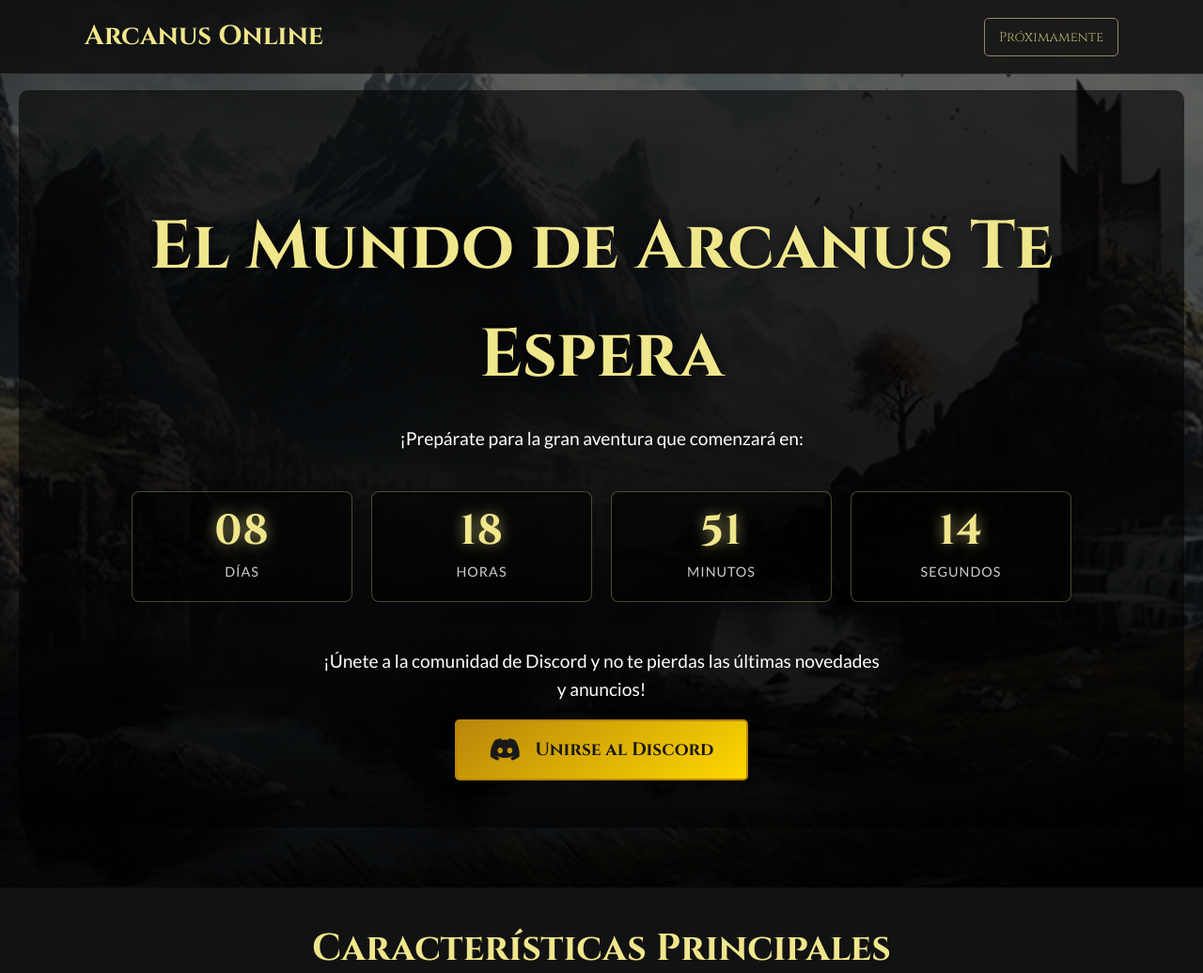
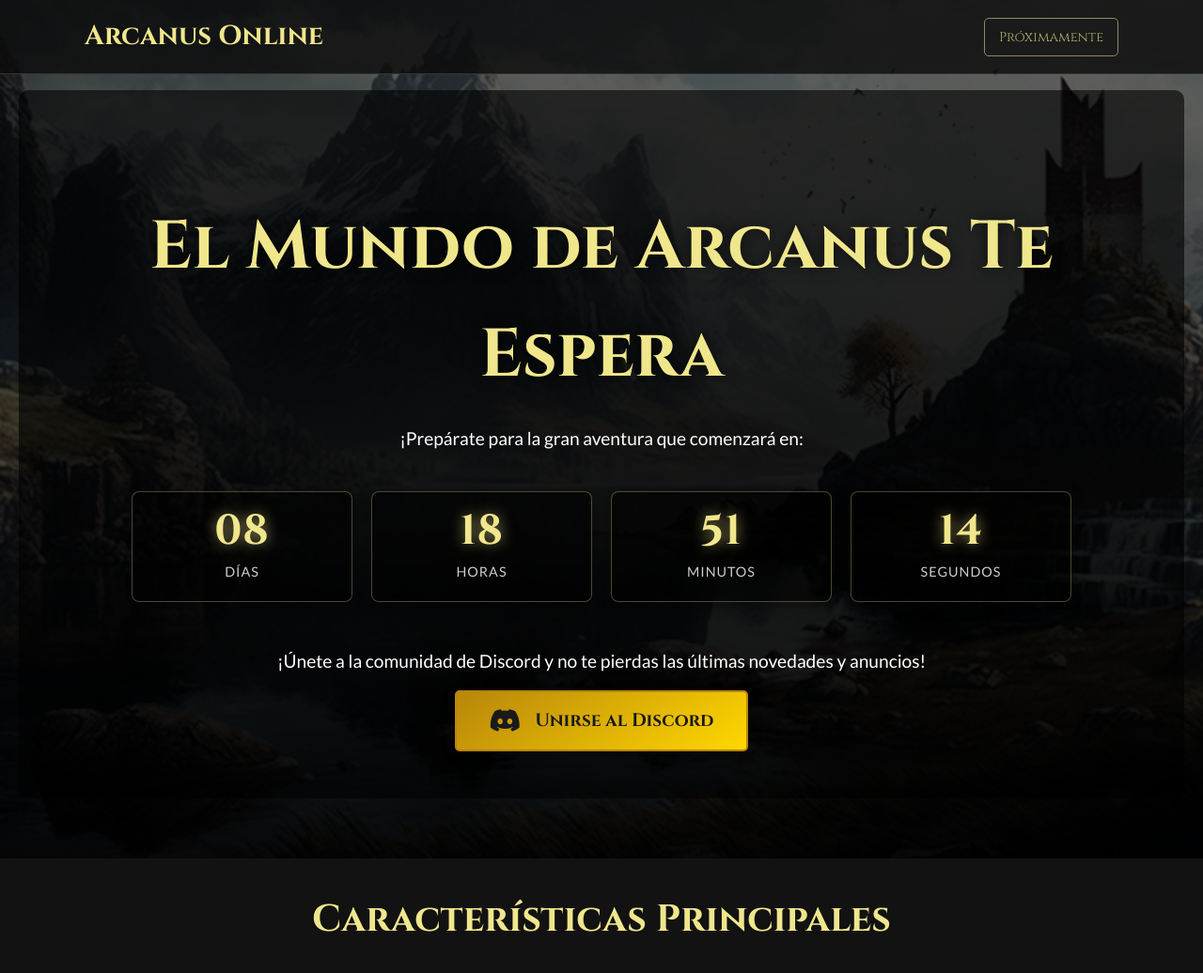
Before and after one commit to Aygron/arcanus_landing, a PHP site: page / in a window 1280 px wide. Shown: the top 1036 px of the page at 94% size. Run offline with PHP 8.4, Linux system fonts and the light colour scheme.

Commit message:
acomodo el css

```diff
--- a/css/style.css
+++ b/css/style.css
@@ -119,7 +119,7 @@ header nav .logo:hover {
 
 .hero-content p {
     font-size: 1.2rem;
-    max-width: 600px;
+    max-width: 700px;
     margin: 0 auto 1rem auto;
 }
 
```
